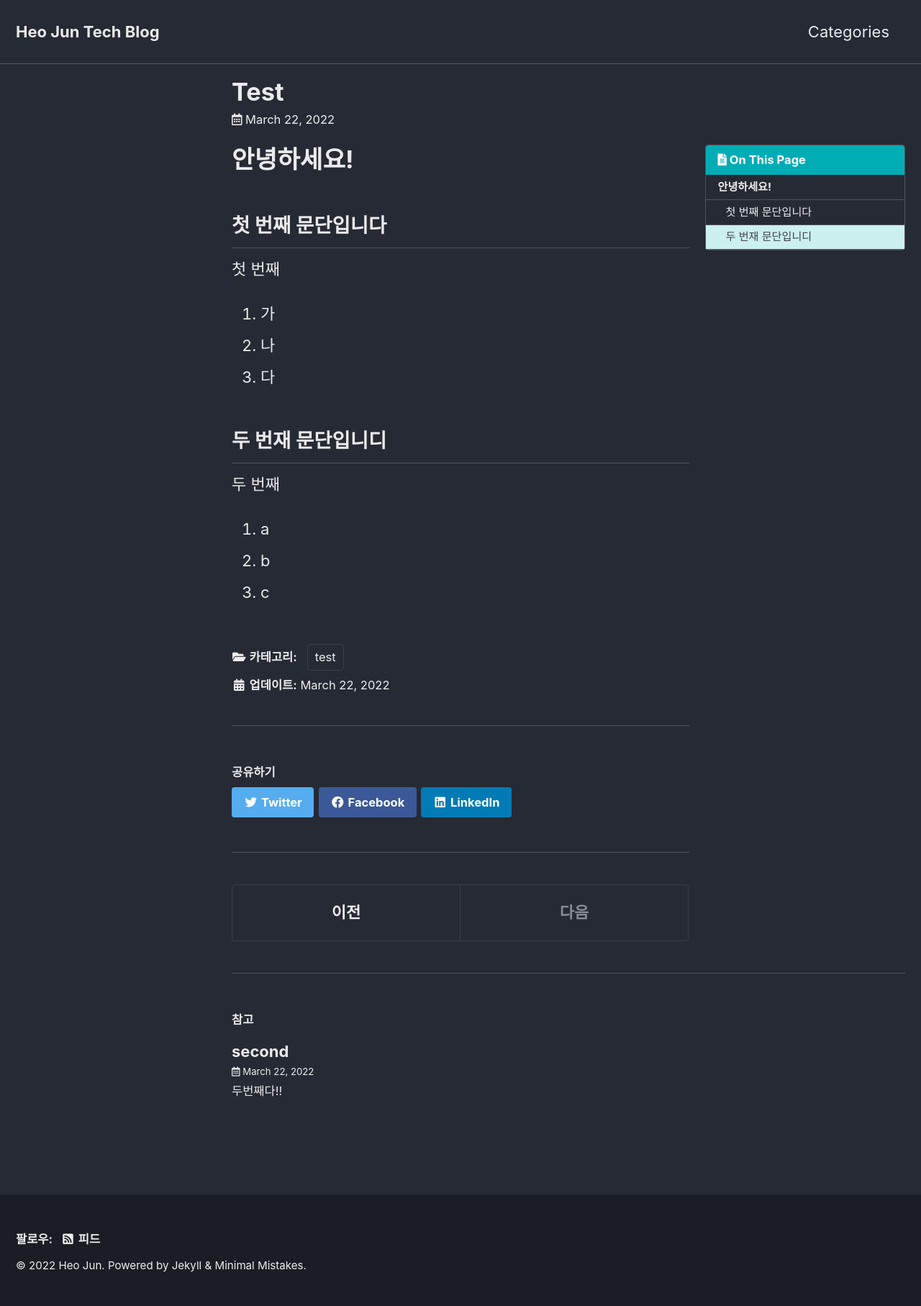
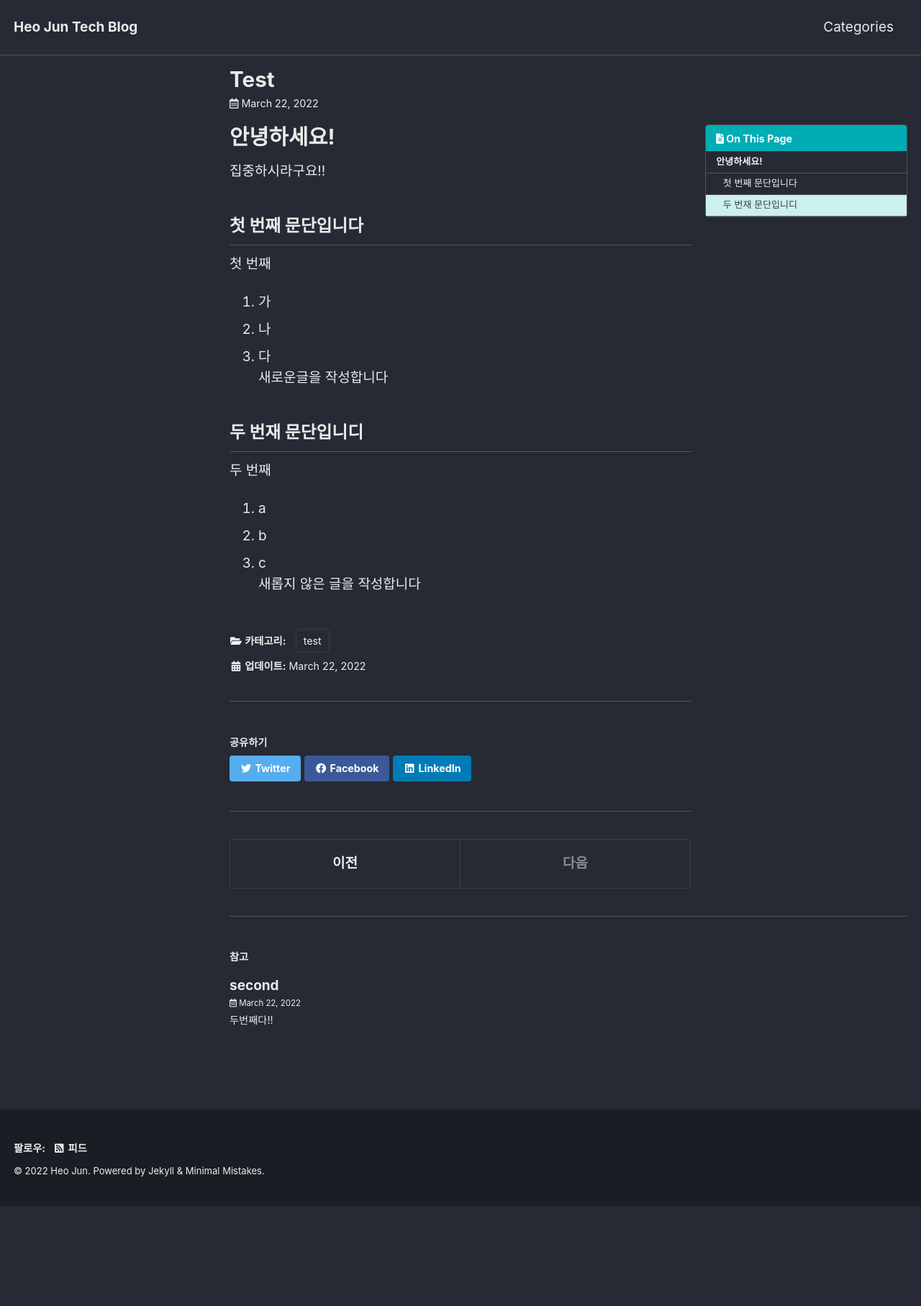
Before and after one commit to heojun990322/heojun990322.github.io, a Jekyll site: the page built from _posts/22-03-22-test.md, in a window 1280 px wide. Shown: the whole page at 72% size. Built offline with Jekyll 4.4.1, drawn with Linux system fonts in a browser that asks for light colours; cached includes are drawn as plain includes; after the commit the page ends 1676 px from its top, so only the background shows below that.

Commit message:
Update favicon, fonts

```diff
--- a/_config.yml
+++ b/_config.yml
@@ -104,7 +104,7 @@ analytics:
 author:
   name             : "허준"
   avatar           : # path of avatar image, e.g. "/assets/images/bio-photo.jpg"
-  bio              : "안녕하세요!<br>결과로 증명할 수 있는 개발자가 되고싶습니다"
+  bio              : "안녕하세요!<br>결과로 증명할 수 있는 개발자가 되겠습니다"
   location         : "Yongin, South Korea"
   email            : "heojun990322@gmail.com"
   links:
--- a/_includes/head/custom.html
+++ b/_includes/head/custom.html
@@ -1,5 +1,12 @@
 <!-- start custom head snippets -->
 
 <!-- insert favicons. use https://realfavicongenerator.net/ -->
+<link rel="apple-touch-icon" sizes="180x180" href="{{site.baseurl}}/assets/logo.ico/apple-touch-icon.png">
+<link rel="icon" type="image/png" sizes="32x32" href="{{site.baseurl}}/assets/logo.ico/favicon-32x32.png">
+<link rel="icon" type="image/png" sizes="16x16" href="{{site.baseurl}}/assets/logo.ico/favicon-16x16.png">
+<link rel="manifest" href="{{site.baseurl}}/assets/logo.ico/site.webmanifest">
+<link rel="mask-icon" href="{{site.baseurl}}/assets/logo.ico/safari-pinned-tab.svg" color="#5bbad5">
+<meta name="msapplication-TileColor" content="#da532c">
+<meta name="theme-color" content="#ffffff">
 
 <!-- end custom head snippets -->
--- a/_posts/22-03-22-test.md
+++ b/_posts/22-03-22-test.md
@@ -5,15 +5,18 @@ categories:
 - test
 ---
 # 안녕하세요!
+집중하시라구요!!
 
 ## 첫 번째 문단입니다
 첫 번째
 1. 가
 2. 나
 3. 다
+<br>새로운글을 작성합니다
 
 ## 두 번재 문단입니디
 두 번째
 1. a
 2. b
 3. c
+<br>새롭지 않은 글을 작성합니다
--- a/_sass/minimal-mistakes/_base.scss
+++ b/_sass/minimal-mistakes/_base.scss
@@ -126,6 +126,8 @@ blockquote {
 /* links */
 
 a {
+  text-decoration: none;
+
   &:focus {
     @extend %tab-focus;
   }
--- a/_sass/minimal-mistakes/_reset.scss
+++ b/_sass/minimal-mistakes/_reset.scss
@@ -8,18 +8,18 @@ html {
   /* apply a natural box layout model to all elements */
   box-sizing: border-box;
   background-color: $background-color;
-  font-size: 16px;
+  font-size: 13px; // 16
 
   @include breakpoint($medium) {
-    font-size: 18px;
+    font-size: 15px; // 18
   }
 
   @include breakpoint($large) {
-    font-size: 20px;
+    font-size: 17px; // 20
   }
 
   @include breakpoint($x-large) {
-    font-size: 22px;
+    font-size: 19px; // 22
   }
 
   -webkit-text-size-adjust: 100%;
```
Also changed, not shown: assets/logo.ico/browserconfig.xml (added, +9 -0 lines), assets/logo.ico/android-chrome-192x192.png (added), assets/logo.ico/android-chrome-512x512.png (added), assets/logo.ico/apple-touch-icon.png (added), assets/logo.ico/favicon-16x16.png (added), assets/logo.ico/favicon-32x32.png (added), assets/logo.ico/favicon.ico (added), assets/logo.ico/mstile-150x150.png (added), assets/logo.ico/safari-pinned-tab.svg (added), assets/logo.ico/site.webmanifest (added).
